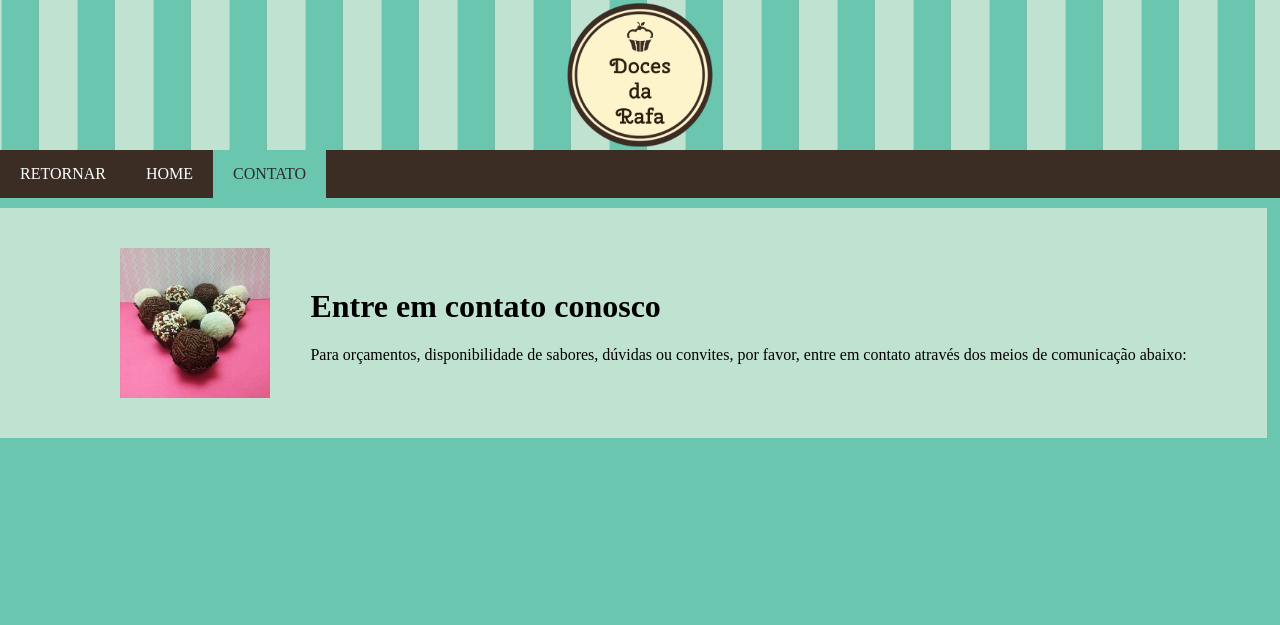
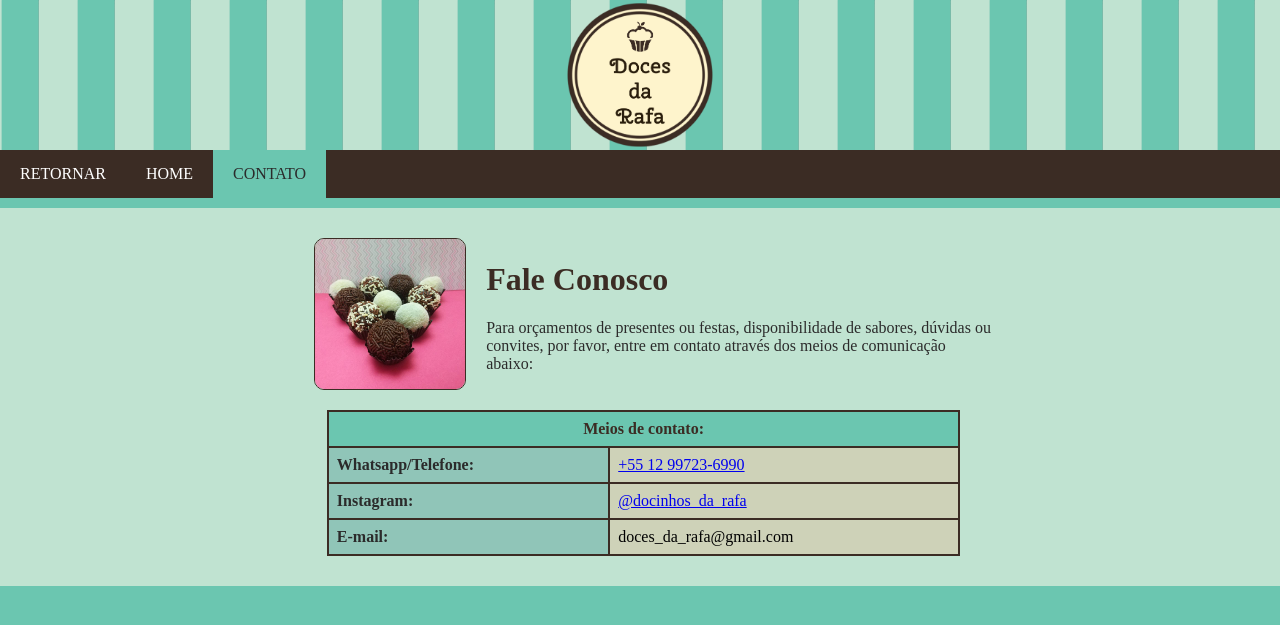
Before and after one commit to midorirestani/programacao-web, a PHP site: page /atividade_2/contato.html in a window 1280 px wide. Shown: the top 625 px of the page. Run offline with PHP 8.4, Linux system fonts and the light colour scheme.

Commit message:
add dados de contato

```diff
--- a/atividade_2/contato.html
+++ b/atividade_2/contato.html
@@ -21,13 +21,37 @@
         <div class="content">
             <img class="content-image" src="./assets/brigadeiros.jpeg" alt="foto de brigadeiros">
             <div class="message">
-                <h1>Entre em contato conosco</h1>
+                <h1>Fale Conosco</h1>
                 <p>
-                    Para orçamentos, disponibilidade de sabores, dúvidas ou convites, por favor,
+                    Para orçamentos de presentes ou festas, disponibilidade de sabores, dúvidas ou convites, por favor,
                     entre em contato através dos meios de comunicação abaixo:
                 </p>
             </div>
         </div>
+
+        <table>
+            <tr>
+                <th class="table-tittle" colspan="2">Meios de contato:</th>
+            </tr>
+            <tr>
+                <td class="contact-type">Whatsapp/Telefone:</td>
+                <td>
+                    <a href="https://api.whatsapp.com/send?phone=5512997236990">+55 12 99723-6990</a>
+                </td>
+            </tr>
+            <tr>
+                <td class="contact-type">Instagram:</td>
+                <td>
+                    <a href="https://www.instagram.com/docinhos_da_rafa/">@docinhos_da_rafa</a>
+                </td>
+            </tr>
+            <tr>
+                <td class="contact-type">E-mail:</td>
+                <td>
+                    doces_da_rafa@gmail.com
+                </td>
+            </tr>
+        </table>
     </div>
 </body>
 </html>
--- a/atividade_2/css/contato.css
+++ b/atividade_2/css/contato.css
@@ -4,6 +4,30 @@ body {
     margin:  0px;
     width: 100%;
 }
+table {
+    margin-left: auto;
+    margin-right: auto;
+    border-collapse: collapse;
+    width: 50%;
+    border: #3b2c24 2px solid;
+    margin-bottom: 20px;
+}
+
+th{
+    text-align: center;
+    padding: 8px;
+    border: #3b2c24 2px solid;
+    background-color: #6bc6b0;
+    color: #3b2c24;
+    font-weight: bold;
+}
+td{
+    text-align: left;
+    padding: 8px;
+    border: #3b2c24 2px solid;
+    background-color: #d6c8a99d;
+}
+
 .head{
     background-image: url(../assets/ba.png);
     background-repeat: repeat-x;
@@ -46,6 +70,8 @@ body {
     background-color: #c0e3d1;
     margin-top: 10px;
     width: 99%;
+    display: block;
+    padding: 10px;
 }
 
 .content{
@@ -54,16 +80,35 @@ body {
     columns: 2;
     display: flex;
     justify-content: center;
-    align-items: center;
+    align-items: flex-start;
 }
 
 .content-image{
-    border-radius: 10%;
+    border: #3b2c24 1px solid;
+    border-radius: 10px;
     height: 150px;
-    padding: 20px;
     margin: 20px;
+    overflow: auto;
 }
 
 .message{
+    width: 40%;
+    align-self: center;
+}
+.message h1{
+    color: #3b2c24;
+}
 
+.message p{
+    color: #2B2B2B;
 }
+
+.contact-type{
+    background-color: #90c5b8;
+    font-weight: bold;
+    color: #2B2B2B;
+}
+
+.table-title{
+    font-size: 17px;
+}
```
